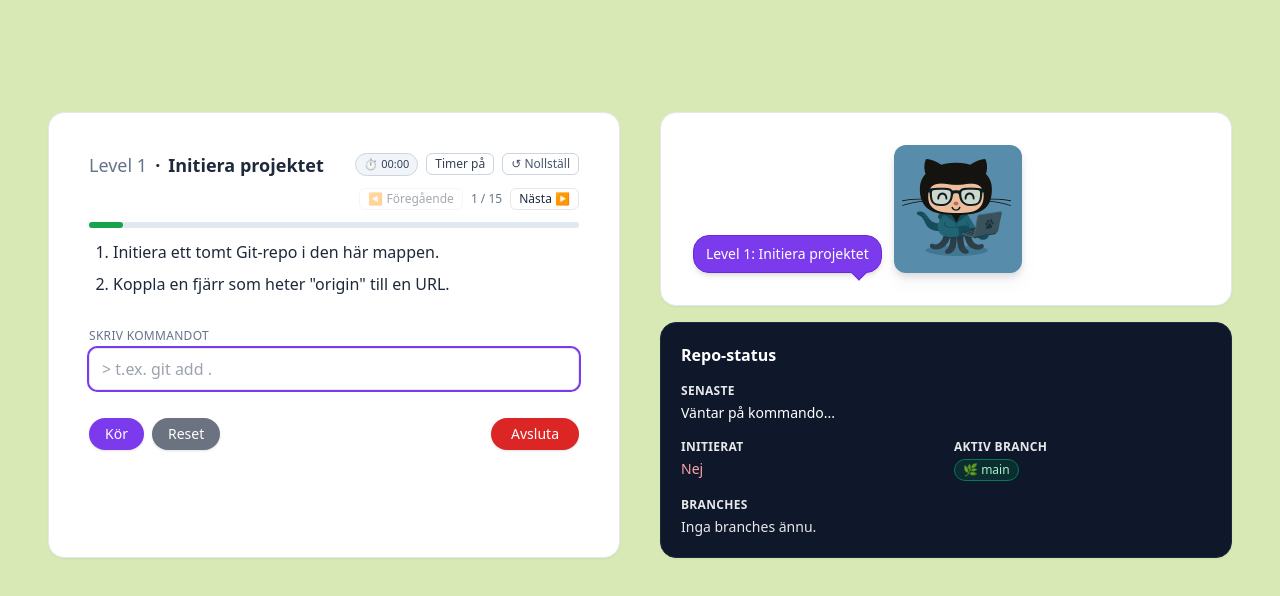
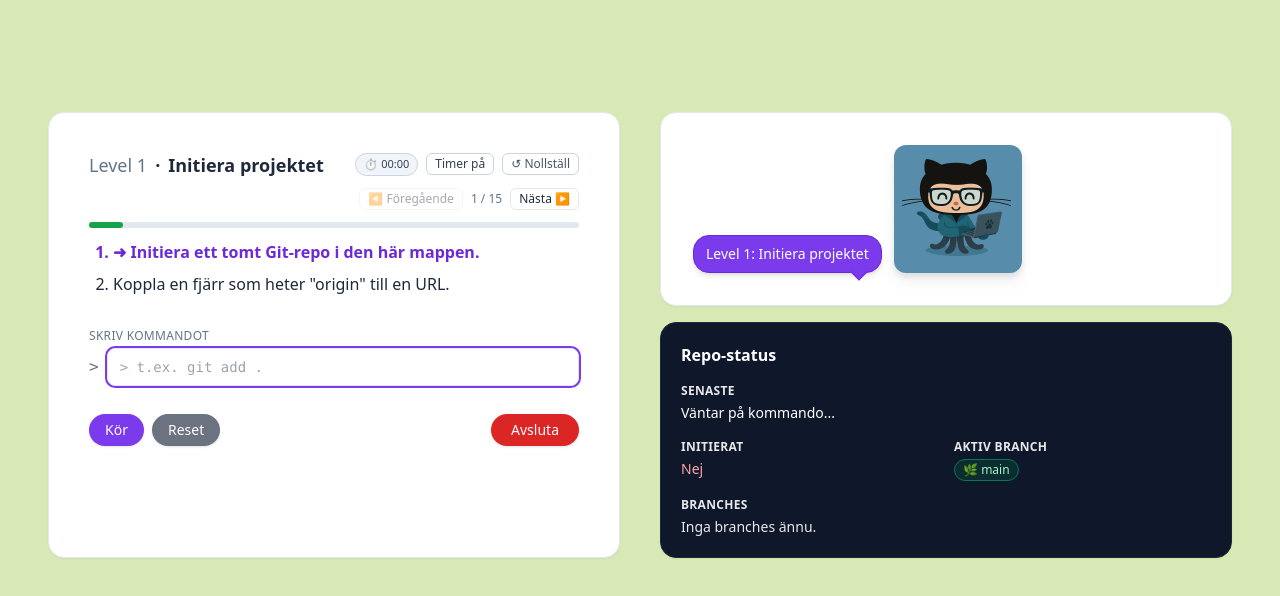
Before and after one commit to DulamaA/git-land-game, a React (Vite) app: page /game/1 in a window 1280 px wide. Shown: the top 596 px of the page. Built offline with nearby package versions, Linux system fonts and the light colour scheme.

Commit message:
:zap: feat: fixed Eslint rule + changed to "LF" + input with terminal style prompt + add highlight for current step in GameScreen (arrow and bold) + TaskList supports optional activeIndex

```diff
--- a/src/components/Game/CommandInput.tsx
+++ b/src/components/Game/CommandInput.tsx
@@ -9,15 +9,24 @@ type Props = {
 };
 
 export default function CommandInput({
-  value, onChange, placeholder, autoFocus, onEnter, onEscape,
+  value,
+  onChange,
+  placeholder,
+  autoFocus,
+  onEnter,
+  onEscape,
 }: Props) {
   return (
     <div className="mt-4">
       <label className="block text-xs uppercase tracking-wide text-slate-500 mb-1">Skriv kommandot</label>
+
+      <div className="flex items-center gap-2">
+        <span className="select-none font-mono text-slate-500">&gt;</span>
+
         <input
           value={value}
           onChange={(e) => onChange(e.target.value)}
-        placeholder={placeholder ?? '> t.ex. git add .'}
+          placeholder={placeholder ?? 't.ex. git init'}
           autoFocus={autoFocus}
           onKeyDown={(e) => {
             if (e.key === 'Enter') {
@@ -28,8 +37,10 @@ export default function CommandInput({
               onEscape?.();
             }
           }}
-        className="w-full rounded-lg border px-3 py-2 focus:outline-none focus:ring-2 focus:ring-violet-600"
+          className="flex-1 rounded-lg border px-3 py-2 font-mono text-sm
+           focus:outline-none focus:ring-2 focus:ring-violet-600"
         />
+      </div>
     </div>
   );
 }
--- a/src/components/Game/TaskList.tsx
+++ b/src/components/Game/TaskList.tsx
@@ -1,11 +1,21 @@
-type TaskListProps = { steps: { text: string }[] };
+type TaskListProps = {
+  steps: { text: string }[];
+  activeIndex?: number;
+};
 
-export default function TaskList({ steps }: TaskListProps) {
+export default function TaskList({ steps, activeIndex }: TaskListProps) {
   return (
     <ol className="list-decimal pl-6 space-y-2">
-      {steps.map((s, i) => (
-        <li key={i}>{s.text}</li>
-      ))}
+      {steps.map((s, i) => {
+        const active = i === activeIndex;
+
+        return (
+          <li key={i} className={active ? 'font-semibold text-violet-700' : undefined}>
+            {active ? <span className="mr-1">➜</span> : null}
+            {s.text}
+          </li>
+        );
+      })}
     </ol>
   );
 }
--- a/src/components/GameScreen.tsx
+++ b/src/components/GameScreen.tsx
@@ -20,6 +20,7 @@ export default function GameScreen() {
 
   const {
     steps,
+    taskIndex,
     levelIndex,
     level,
     input,
@@ -180,7 +181,7 @@ export default function GameScreen() {
           />
 
           <div className="mt-3">
-            <TaskList steps={steps} />
+            <TaskList steps={steps} activeIndex={taskIndex} />
           </div>
         </div>
 
--- a/src/index.css
+++ b/src/index.css
@@ -16,6 +16,10 @@ body,
   body {
     @apply min-h-screen bg-[#d9e9b6] text-slate-800;
   }
+}
+
+input[type='text'] {
+  font-family: ui-monospace, SFMono-Regular, Menlo, Monaco, Consolas, 'Liberation Mono', 'Courier New', monospace;
 }
 
 @layer utilities {
--- a/src/screens/LevelScreen.tsx
+++ b/src/screens/LevelScreen.tsx
@@ -85,7 +85,7 @@ export default function LevelScreen() {
               className={`inline-flex w-full sm:w-auto justify-center rounded-lg px-3 py-2 text-white
                 ${isUnlocked ? 'bg-indigo-600 hover:bg-indigo-700' : 'bg-slate-400 cursor-not-allowed'}`}
             >
-              {isUnlocked ? 'Visa nivå' : 'Låst'}
+              {isUnlocked ? 'Spela nivån' : 'Låst'}
             </button>
 
             <Link
```
Lines whose indentation alone changed are shown as unchanged.
